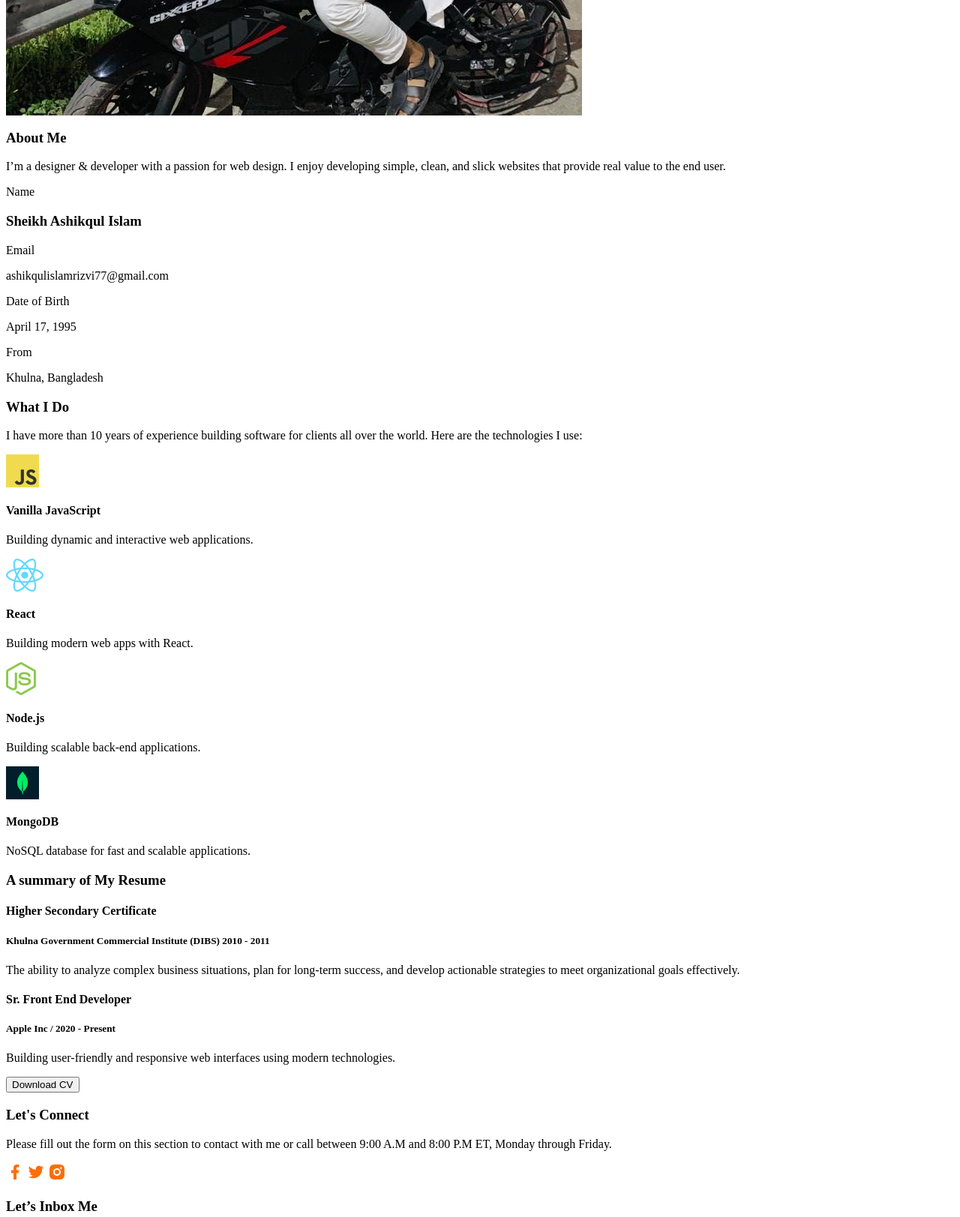
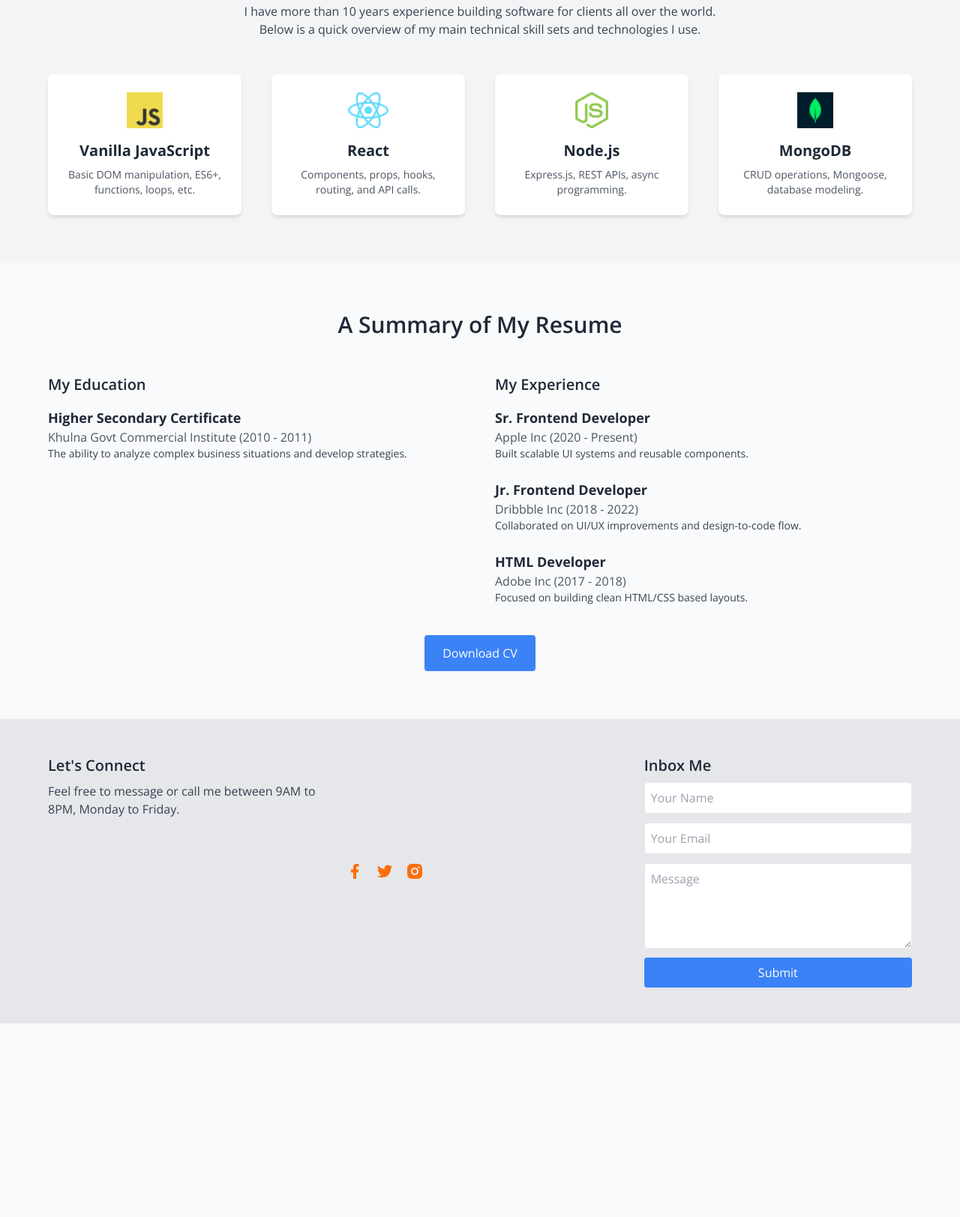
Before and after one commit to Ashikqul/My-website-Portfolio, a plain HTML site: page index.html in a window 1280 px wide. Shown: the part 881-2504 px from the top of the page at 75% size. After the commit the page ends 2246 px from the top, so only its background shows below. Drawn offline with nearby package versions, Linux system fonts and the light colour scheme.

Commit message:
added  my index.html update file

```diff
--- a/Styles/styles.css
+++ /dev/null
@@ -1,273 +0,0 @@
-.open-sans-normal {
-    font-family: "Open Sans", serif;
-    font-optical-sizing: auto;
-    font-style: normal;
-    font-variation-settings:
-      "wdth" 100;
-  }
-/* shared style */
-.scecondary-background{
-    background-color: #FFF8F3;
-
-}
-
-.text-primary {
-    color: #FD6E0A
-}
-.dark-2 {
-    color: #474747;
-}
-.btn-primary{
-    background-color: #FD6E0A;
-font-size: 20px;
-    font-weight: bold;
-color: white;
-padding: 18px 35px;
-border-radius: 5px;
-border: none;
-}
-.text-center{
-    text-align: center;
-}
-
-
-/* header */
-.header{
-    background-image: url('../images/developer.png'), url('../images/header_bg.png');
-    background-repeat: no-repeat;
-    background-position: top left, bottom right ;
-}
-
-.section-title{
-    font-size: 35px;
-    font-weight: bold;
-    color: #181818;
-}
-.section-description{
-font-size: 18px;
-color: #757575;
-
-
-}
-
-
-
-/* nav styles */
-nav{
-    display: flex;
-    align-items: center;
-    justify-content: space-between;
-    margin: 0px 200px;
-}
-nav ul{
-    display: flex;
-    align-items: center;
-
-}
-
-.nav-title{
-    font-weight: 800px;
-    font-size: 45px;
-}
-nav ul li{
-    list-style: none ;
-    margin-right: 50px;
-
-}
-nav li a {
-    text-decoration: none;
-    font-size: 20px;
-
-}
-/* banner style */
-
-
-.banner{
-    display: flex;
-    justify-content: space-between;
-    margin: 0 35px 0 230px ;
-}
-.banner-content{
-    max-width: 580px;
-}
-
-
-.banner-greetings{
-font-size: 45px;
-font-weight: 600;
-}
-.banner-title{
-    font-size:85px ;
-    font-weight: bold;
-    margin-top: 10px;
-}
-.banner-description{
-    font-size: 18px;
-color: #757575;
-width: 585px;
-height: 60px;
-}
-.banner-profile-pic{
-width: 584px;
-height: 676px;
-}
-
-/* main style */
-main{
-    max-width: 1140px;
-    margin: 0 auto;
-}
-main section{
-    margin-top: 130px;
-    margin-bottom: 130px;
-}
-
-
-/* about style */
-.about{
-    border-radius: 10px;
-    padding: 130px 150px;
-    text-align: center;
-
-}
-.about-items{
-    display: flex;
-    justify-content: space-around;
-}
-
-.item-description{
-    font-weight:600;
-
-}
-/* skills-section */
-.skills-container{
-    display: flex;
-    gap: 24px;
-}
-.skil-description{
-    padding: 30px;
-    border-radius: 5px;
-    box-shadow: 0px 6px 50px 0px rgba(0, 0, 0, 0.06);
-}
-/* resume section style */
-.resume-container{
-    display: flex;
-    gap: 24px;
-}
-.experience-sub-title{
-    font-size: 20px;
-    font-weight: 600px;
-    margin-bottom: 20px;
-}
-.column-title-experience{
-    font-size: 17px;
-}
-.experience-title{
-    font-size: 18px;
-}
-.experience-description, .experience-sub-title{
-    color: #757575;
-}
-.resume hr{
-    margin: 30px;
-}
-.resume-downlode-cv{
-   margin-bottom: 20px;
-
-}
-/* footer styles */
-footer{
-
-    display: flex;
-    padding: 130px 230px;
-    gap: 100px;
-}
-.footer-column{
-    width: 50%;
-
-}
-
-footer input[type="text"], footer input [type="email"], footer textarea{
-
-height: 64px;
-border-radius: 5px;
-background-color: white;
-display: block;
-width: 100%;
-padding: 10px 20px;
-margin-bottom: 24px;
-border: none;
-}
-
-@media screen and (max-width: 768px) {
-    nav {
-        flex-direction: column;
-        margin: 10px;
-        gap: 10px;
-    }
-
-    nav ul {
-        flex-direction: column;
-        margin: 0;
-        padding: 0;
-    }
-
-    .banner {
-        flex-direction: column-reverse;
-        margin: 0 20px;
-        text-align: center;
-    }
-
-    .banner-profile-pic {
-        width: 100%;
-        height: auto;
-    }
-
-    .banner-content {
-        max-width: 100%;
-    }
-
-    .skills-container,
-    .resume-container,
-    .about-items,
-    footer {
-        flex-direction: column;
-        gap: 30px;
-    }
-
-    .about {
-        padding: 30px 20px;
-    }
-
-    footer {
-        padding: 30px 20px;
-    }
-
-    .footer-column {
-        width: 100%;
-    }
-
-    .banner-title {
-        font-size: 40px;
-    }
-
-    .banner-greetings {
-        font-size: 24px;
-    }
-
-    .section-title {
-        font-size: 28px;
-    }
-
-    .btn-primary {
-        width: 100%;
-        margin-top: 10px;
-    }
-
-    footer input[type="text"],
-    footer input[type="email"],
-    footer textarea {
-        width: 100%;
-        height: auto;
-    }
-}
--- a/index.html
+++ b/index.html
@@ -1,125 +1,175 @@
-<body class="font-sans bg-gray-100 text-gray-900">
+<!DOCTYPE html>
+<html lang="en">
 
-    <!-- Header Section -->
-    <header class="bg-secondary p-6">
-        <nav class="flex justify-between items-center">
-            <h3 class="text-xl font-bold text-primary">Ashik<span class="text-blue-600">Q</span>ul</h3>
-            <ul class="flex space-x-6">
-                <li><a class="text-dark-2 hover:text-blue-600" href="#">Portfolio</a></li>
-                <li><a class="text-dark-2 hover:text-blue-600" href="#">Blog</a></li>
-                <li><a href="#"><button class="btn btn-primary">Hire Me</button></a></li>
+<head>
+  <meta charset="UTF-8" />
+  <meta name="viewport" content="width=device-width, initial-scale=1.0" />
+  <title>My Portfolio</title>
+  <link href="https://fonts.googleapis.com/css2?family=Open+Sans:wght@400;600;700&display=swap" rel="stylesheet" />
+  <script src="https://cdn.tailwindcss.com"></script>
+  <style>
+    body {
+      font-family: 'Open Sans', sans-serif;
+    }
+  </style>
+</head>
+
+<body class="bg-gray-50 text-gray-800">
+
+  <!-- Header -->
+  <header class="bg-gray-200">
+    <nav class="flex justify-between items-center p-6 max-w-6xl mx-auto">
+      <h3 class="text-2xl font-bold text-gray-800">Ashik<span class="text-blue-500">Q</span>ul</h3>
+      <ul class="flex gap-6 items-center">
+        <li><a class="hover:text-blue-600 font-medium" href="#">Portfolio</a></li>
+        <li><a class="hover:text-blue-600 font-medium" href="#">Blog</a></li>
+        <li><a href="#"><button class="bg-blue-500 text-white px-4 py-2 rounded hover:bg-blue-600">Hire Me</button></a></li>
       </ul>
     </nav>
-        <div class="banner flex items-center justify-between mt-10">
-            <div class="banner-content max-w-md">
-                <h4 class="text-xl text-dark-2">Hi, I am</h4>
-                <h3 class="text-4xl font-bold text-black">Sheikh Ashiqul Islam</h3>
-                <p class="mt-3 text-gray-600">Shot what able cold new see hold. Friendly as an betrayed formerly he. Morning because as to society behaved moments.</p>
-                <div class="mt-6">
-                    <button class="btn btn-primary mr-4">Download CV</button>
-                    <button class="btn btn-primary">Contact</button>
+
+    <div class="flex flex-col md:flex-row items-center justify-between max-w-6xl mx-auto px-6 py-12">
+      <div class="space-y-4 max-w-xl">
+        <h4 class="text-lg text-gray-600">Hi, I am</h4>
+        <h1 class="text-3xl md:text-5xl font-bold">Sheikh Ashiqul Islam</h1>
+        <p class="text-gray-700">Shot what able cold new see hold. Friendly as an betrayed formerly he. Morning because as to society behaved moments.</p>
+        <div class="space-x-3">
+          <button class="bg-blue-500 text-white px-4 py-2 rounded hover:bg-blue-600">Download CV</button>
+          <button class="bg-gray-700 text-white px-4 py-2 rounded hover:bg-gray-800">Contact</button>
         </div>
       </div>
-            <img class="banner-image rounded-full w-48 h-48" src="images/Rv.jpg" alt="Profile Picture">
+      <img class="w-64 h-64 rounded-full mt-10 md:mt-0 object-cover shadow-lg" src="images/Rv.jpg" alt="Profile Picture" />
     </div>
   </header>
 
   <!-- About Section -->
-    <main class="container mx-auto px-4 py-16">
-        <section class="about bg-white p-8 rounded-lg shadow-lg">
-            <h3 class="text-3xl font-semibold text-center mb-6">About Me</h3>
-            <p class="text-lg text-center mb-6">I’m a designer & developer with a passion for web design. I enjoy developing simple, clean, and slick websites that provide real value to the end user.</p>
+  <section class="bg-white py-16 px-6">
+    <div class="max-w-6xl mx-auto text-center">
+      <h3 class="text-3xl font-semibold mb-4">About Me</h3>
+      <p class="text-gray-700 mb-10">I'm a designer & developer with a passion for web design. I enjoy developing simple, clean and slick websites that provide real value. Thousands of clients have procured exceptional results while working with me.</p>
 
-            <div class="grid grid-cols-1 sm:grid-cols-2 md:grid-cols-3 gap-6">
-                <div class="about-item text-center">
-                    <p class="text-gray-600">Name</p>
-                    <h3 class="text-xl font-bold">Sheikh Ashikqul Islam</h3>
+      <div class="grid grid-cols-1 sm:grid-cols-2 md:grid-cols-4 gap-8 text-left">
+        <div>
+          <p class="text-gray-600 font-medium">Name</p>
+          <h4 class="text-lg font-semibold">Sheikh Ashikqul Islam</h4>
         </div>
-                <div class="about-item text-center">
-                    <p class="text-gray-600">Email</p>
-                    <p class="text-xl">ashikqulislamrizvi77@gmail.com</p>
+        <div>
+          <p class="text-gray-600 font-medium">Email</p>
+          <p class="text-gray-800">ashikqulislamrizvi77@gmail.com</p>
         </div>
-                <div class="about-item text-center">
-                    <p class="text-gray-600">Date of Birth</p>
-                    <p class="text-xl">April 17, 1995</p>
+        <div>
+          <p class="text-gray-600 font-medium">Date of Birth</p>
+          <p class="text-gray-800">April 17, 1995</p>
         </div>
-                <div class="about-item text-center">
-                    <p class="text-gray-600">From</p>
-                    <p class="text-xl">Khulna, Bangladesh</p>
+        <div>
+          <p class="text-gray-600 font-medium">From</p>
+          <p class="text-gray-800">Khulna, Bangladesh</p>
+        </div>
       </div>
     </div>
   </section>
 
   <!-- Skills Section -->
-        <section class="skills my-16">
-            <h3 class="text-3xl text-center font-semibold mb-6">What I Do</h3>
-            <p class="text-lg text-center mb-6">I have more than 10 years of experience building software for clients all over the world. Here are the technologies I use:</p>
+  <section class="py-16 px-6 bg-gray-100">
+    <div class="max-w-6xl mx-auto text-center">
+      <h3 class="text-3xl font-semibold mb-6">What I Do</h3>
+      <p class="text-gray-700 mb-12 max-w-2xl mx-auto">I have more than 10 years experience building software for clients all over the world. Below is a quick overview of my main technical skill sets and technologies I use.</p>
 
-            <div class="grid grid-cols-2 sm:grid-cols-3 lg:grid-cols-4 gap-8">
-                <div class="skill text-center">
-                    <img class="mx-auto mb-3" src="images/icons/js.png" alt="JavaScript">
-                    <h4 class="font-semibold text-lg">Vanilla JavaScript</h4>
-                    <p class="text-gray-600">Building dynamic and interactive web applications.</p>
+      <div class="grid grid-cols-1 sm:grid-cols-2 md:grid-cols-4 gap-10">
+        <div class="bg-white p-6 rounded-lg shadow-md">
+          <img class="h-12 mx-auto mb-4" src="images/icons/js.png" alt="JavaScript">
+          <h4 class="font-bold text-xl mb-2">Vanilla JavaScript</h4>
+          <p class="text-sm text-gray-600">Basic DOM manipulation, ES6+, functions, loops, etc.</p>
         </div>
-                <div class="skill text-center">
-                    <img class="mx-auto mb-3" src="images/icons/react.png" alt="React">
-                    <h4 class="font-semibold text-lg">React</h4>
-                    <p class="text-gray-600">Building modern web apps with React.</p>
+        <div class="bg-white p-6 rounded-lg shadow-md">
+          <img class="h-12 mx-auto mb-4" src="images/icons/react.png" alt="React">
+          <h4 class="font-bold text-xl mb-2">React</h4>
+          <p class="text-sm text-gray-600">Components, props, hooks, routing, and API calls.</p>
         </div>
-                <div class="skill text-center">
-                    <img class="mx-auto mb-3" src="images/icons/nodejs.png" alt="Node.js">
-                    <h4 class="font-semibold text-lg">Node.js</h4>
-                    <p class="text-gray-600">Building scalable back-end applications.</p>
+        <div class="bg-white p-6 rounded-lg shadow-md">
+          <img class="h-12 mx-auto mb-4" src="images/icons/nodejs.png" alt="Node.js">
+          <h4 class="font-bold text-xl mb-2">Node.js</h4>
+          <p class="text-sm text-gray-600">Express.js, REST APIs, async programming.</p>
         </div>
-                <div class="skill text-center">
-                    <img class="mx-auto mb-3" src="images/icons/mongo.png" alt="MongoDB">
-                    <h4 class="font-semibold text-lg">MongoDB</h4>
-                    <p class="text-gray-600">NoSQL database for fast and scalable applications.</p>
+        <div class="bg-white p-6 rounded-lg shadow-md">
+          <img class="h-12 mx-auto mb-4" src="images/icons/mongo.png" alt="MongoDB">
+          <h4 class="font-bold text-xl mb-2">MongoDB</h4>
+          <p class="text-sm text-gray-600">CRUD operations, Mongoose, database modeling.</p>
+        </div>
       </div>
     </div>
   </section>
 
   <!-- Resume Section -->
-        <section class="resume my-16">
-            <h3 class="text-3xl text-center font-semibold mb-6">A summary of My Resume</h3>
-            <div class="grid grid-cols-1 lg:grid-cols-2 gap-8">
+  <section class="py-16 px-6">
+    <div class="max-w-6xl mx-auto">
+      <h3 class="text-3xl font-semibold text-center mb-12">A Summary of My Resume</h3>
+      <div class="grid md:grid-cols-2 gap-10">
         <!-- Education -->
-                <div class="resume-column bg-white p-6 rounded-lg shadow-lg">
-                    <h4 class="font-semibold text-lg">Higher Secondary Certificate</h4>
-                    <h5 class="font-medium text-gray-600">Khulna Government Commercial Institute (DIBS) 2010 - 2011</h5>
-                    <p class="text-gray-600 mt-2">The ability to analyze complex business situations, plan for long-term success, and develop actionable strategies to meet organizational goals effectively.</p>
-                </div>
-                <!-- Experience -->
-                <div class="resume-column bg-white p-6 rounded-lg shadow-lg">
-                    <h4 class="font-semibold text-lg">Sr. Front End Developer</h4>
-                    <h5 class="font-medium text-gray-600">Apple Inc / 2020 - Present</h5>
-                    <p class="text-gray-600 mt-2">Building user-friendly and responsive web interfaces using modern technologies.</p>
+        <div>
+          <h4 class="text-xl font-semibold mb-4">My Education</h4>
+          <div class="mb-6">
+            <h5 class="text-lg font-bold">Higher Secondary Certificate</h5>
+            <p class="text-gray-600">Khulna Govt Commercial Institute (2010 - 2011)</p>
+            <p class="text-sm text-gray-700">The ability to analyze complex business situations and develop strategies.</p>
           </div>
         </div>
-            <button class="btn btn-primary mx-auto block mt-8">Download CV</button>
+
+        <!-- Experience -->
+        <div>
+          <h4 class="text-xl font-semibold mb-4">My Experience</h4>
+          <div class="mb-6">
+            <h5 class="text-lg font-bold">Sr. Frontend Developer</h5>
+            <p class="text-gray-600">Apple Inc (2020 - Present)</p>
+            <p class="text-sm text-gray-700">Built scalable UI systems and reusable components.</p>
+          </div>
+          <div class="mb-6">
+            <h5 class="text-lg font-bold">Jr. Frontend Developer</h5>
+            <p class="text-gray-600">Dribbble Inc (2018 - 2022)</p>
+            <p class="text-sm text-gray-700">Collaborated on UI/UX improvements and design-to-code flow.</p>
+          </div>
+          <div>
+            <h5 class="text-lg font-bold">HTML Developer</h5>
+            <p class="text-gray-600">Adobe Inc (2017 - 2018)</p>
+            <p class="text-sm text-gray-700">Focused on building clean HTML/CSS based layouts.</p>
+          </div>
+        </div>
+      </div>
+      <div class="text-center mt-10">
+        <button class="bg-blue-500 text-white px-6 py-3 rounded hover:bg-blue-600">Download CV</button>
+      </div>
+    </div>
   </section>
-    </main>
 
-    <!-- Footer Section -->
-    <footer class="bg-secondary p-6 text-white">
-        <div class="footer-column text-center mb-6">
-            <h3 class="text-2xl font-semibold mb-4">Let's Connect</h3>
-            <p>Please fill out the form on this section to contact with me or call between 9:00 A.M and 8:00 P.M ET, Monday through Friday.</p>
+  <!-- Footer -->
+  <footer class="bg-gray-200 py-12 px-6">
+    <div class="max-w-6xl mx-auto grid md:grid-cols-3 gap-10">
+      <div>
+        <h3 class="text-xl font-semibold mb-2">Let's Connect</h3>
+        <p class="text-gray-700">Feel free to message or call me between 9AM to 8PM, Monday to Friday.</p>
       </div>
-        <div class="footer-column text-center mb-6">
-            <a href="https://www.facebook.com/rizvi.obroy/"><img src="images/icons/facebook.png" alt="Facebook" class="inline-block mr-4"></a>
-            <a href="https://www.linkedin.com/in/sheikh-ashiqul-islam-%F0%9F%9F%A2-1167a0280/"><img src="images/icons/twitter.png" alt="Twitter" class="inline-block mr-4"></a>
-            <a href="#"><img src="images/icons/insta.png" alt="Instagram" class="inline-block mr-4"></a>
+      <div class="flex items-center gap-4">
+        <a href="https://www.facebook.com/rizvi.obroy/">
+          <img class="w-6" src="images/icons/facebook.png" alt="Facebook" />
+        </a>
+        <a href="https://www.linkedin.com/in/sheikh-ashiqul-islam-%F0%9F%9F%A2-1167a0280/">
+          <img class="w-6" src="images/icons/twitter.png" alt="LinkedIn" />
+        </a>
+        <a href="#">
+          <img class="w-6" src="images/icons/insta.png" alt="Instagram" />
+        </a>
       </div>
-        <div class="footer-column text-center">
-            <h3 class="text-2xl font-semibold mb-4">Let’s Inbox Me</h3>
-            <form action="" class="space-y-4">
-                <input type="text" name="name" id="name" placeholder="Your Name" class="input input-bordered w-full">
-                <input type="email" name="email" id="email" placeholder="Your Email" class="input input-bordered w-full">
-                <textarea name="message" id="message" cols="30" rows="5" placeholder="Message" class="textarea textarea-bordered w-full"></textarea>
-                <input class="btn btn-primary" type="submit" value="Submit">
+      <div>
+        <h3 class="text-xl font-semibold mb-2">Inbox Me</h3>
+        <form class="flex flex-col gap-3">
+          <input type="text" placeholder="Your Name" class="p-2 border rounded" />
+          <input type="email" placeholder="Your Email" class="p-2 border rounded" />
+          <textarea rows="4" placeholder="Message" class="p-2 border rounded"></textarea>
+          <input type="submit" value="Submit" class="bg-blue-500 text-white px-4 py-2 rounded hover:bg-blue-600" />
         </form>
+      </div>
     </div>
   </footer>
 
 </body>
+
+</html>
```
Lines whose indentation alone changed are shown as unchanged.
